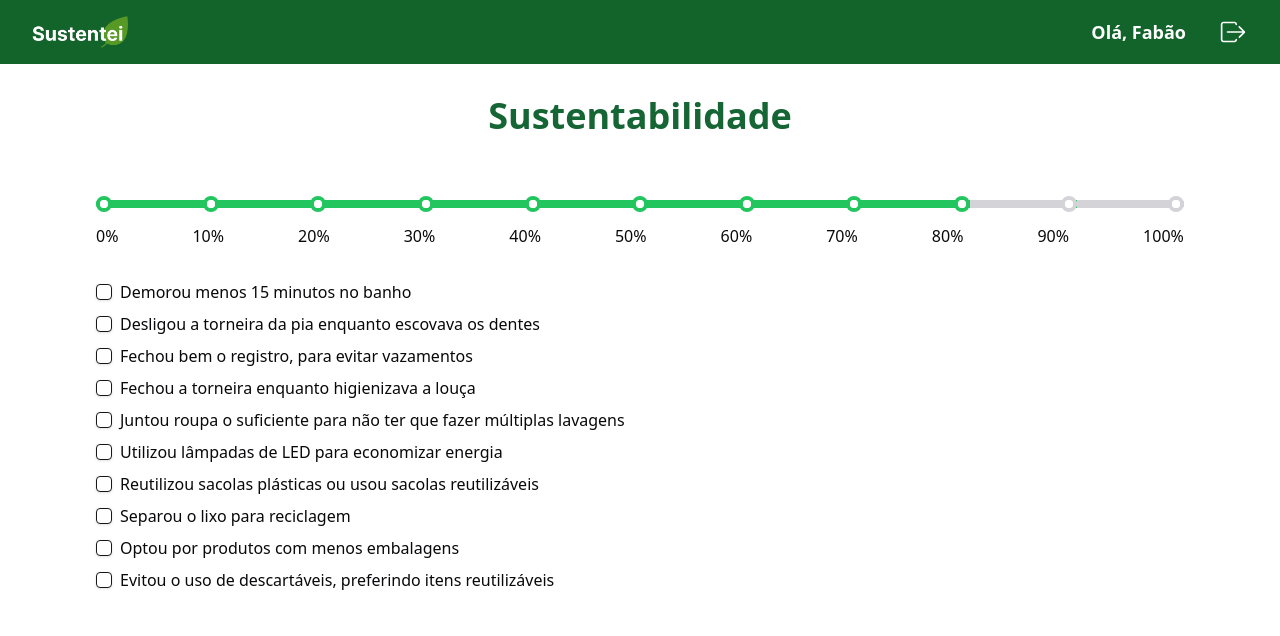
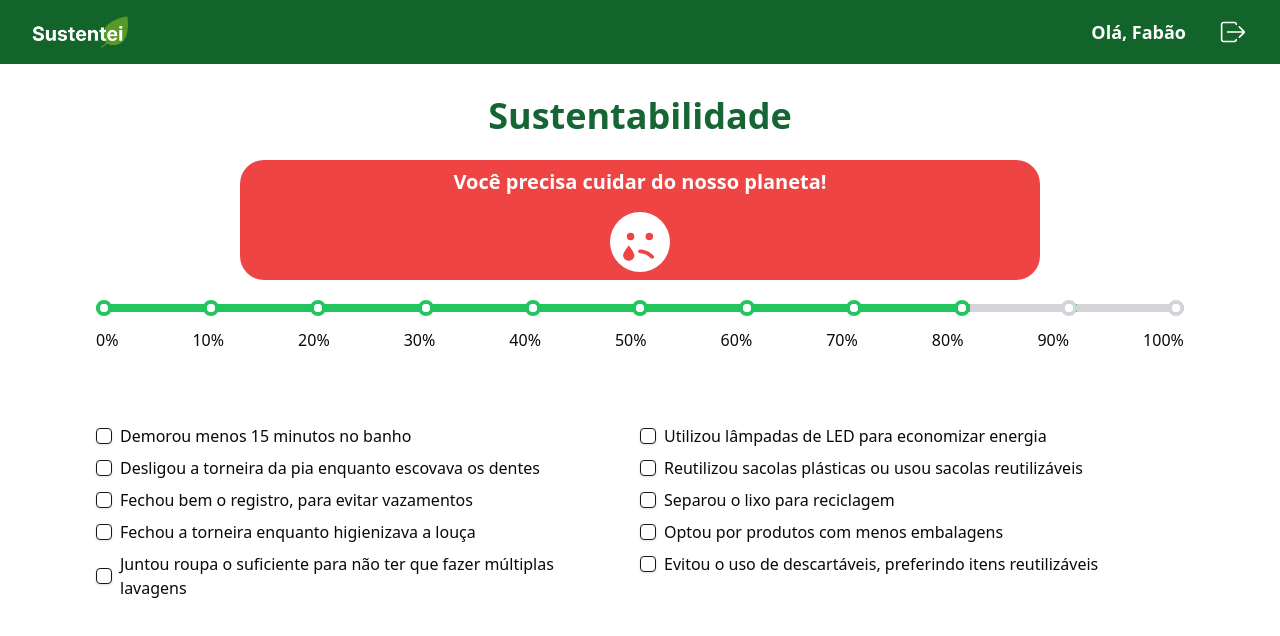
Before and after one commit to breno-saraiva/aplication-ESG, a React (Vite) app: page /check-list in a window 1280 px wide. Shown: the top 636 px of the page. Built offline with nearby package versions, Linux system fonts and the light colour scheme; the HTML template or start-up script is replaced by a standard one.

Commit message:
feat: create status questionnaire

```diff
--- a/src/modules/questionnaire/page/index.tsx
+++ b/src/modules/questionnaire/page/index.tsx
@@ -2,6 +2,9 @@ import logo from "@/shared/assets/logo.png";
 import { Checkbox } from "@/shared/components/ui/checkbox";
 import { IoIosLogOut } from "react-icons/io";
 import { Link } from "react-router-dom";
+import { FaFaceSadTear } from "react-icons/fa6";
+import { FaFaceSmileBeam } from "react-icons/fa6";
+import { FaFaceGrinBeam } from "react-icons/fa6";
 
 const Questionnaire = () => {
   return (
@@ -17,13 +20,18 @@ const Questionnaire = () => {
           </Link>
         </div>
       </header>
-      <main className="w-full px-24 mt-8 flex flex-col gap-8">
+      <main className="w-full px-24 mt-8 flex flex-col gap-6">
         <div className="flex justify-center items-center">
           <h1 className="font-semibold text-4xl text-green-800">
             Sustentabilidade
           </h1>
         </div>
-        <div></div>
+        <div className="mx-36 flex flex-col justify-center items-center gap-4 bg-red-500 px-12 py-2 rounded-3xl">
+          <h1 className="text-white font-bold text-xl">
+            Você precisa cuidar do nosso planeta!
+          </h1>
+          <FaFaceSadTear size={60} className="text-white" />
+        </div>
         <div className="flex flex-col gap-4">
           <div className="w-full h-2 rounded-full bg-green-500 flex">
             {/* 0% */}
@@ -93,6 +101,7 @@ const Questionnaire = () => {
               </div>
             </div>
           </div>
+          {/* contagem da porcentagem */}
           <div className="w-full flex justify-between">
             <h1>0%</h1>
             <h1>10%</h1>
@@ -107,7 +116,8 @@ const Questionnaire = () => {
             <h1>100%</h1>
           </div>
         </div>
-        <div className="flex flex-col gap-2">
+        <div className="flex">
+          <div className="w-full mt-12 flex flex-col gap-2">
             <div className="flex items-center gap-2">
               <Checkbox id="1" />
               <label htmlFor="1">Demorou menos 15 minutos no banho</label>
@@ -137,6 +147,8 @@ const Questionnaire = () => {
                 lavagens
               </label>
             </div>
+          </div>
+          <div className="w-full m-12 flex flex-col gap-2">
             <div className="flex items-center gap-2">
               <Checkbox id="6" />
               <label htmlFor="6">
@@ -164,6 +176,7 @@ const Questionnaire = () => {
               </label>
             </div>
           </div>
+        </div>
       </main>
     </>
   );
```
Lines whose indentation alone changed are shown as unchanged.
